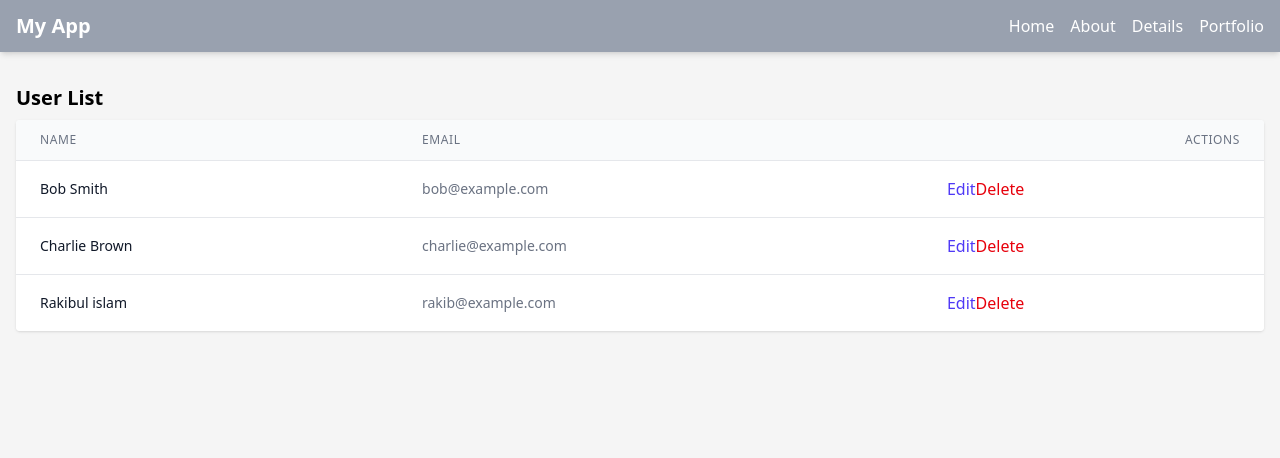
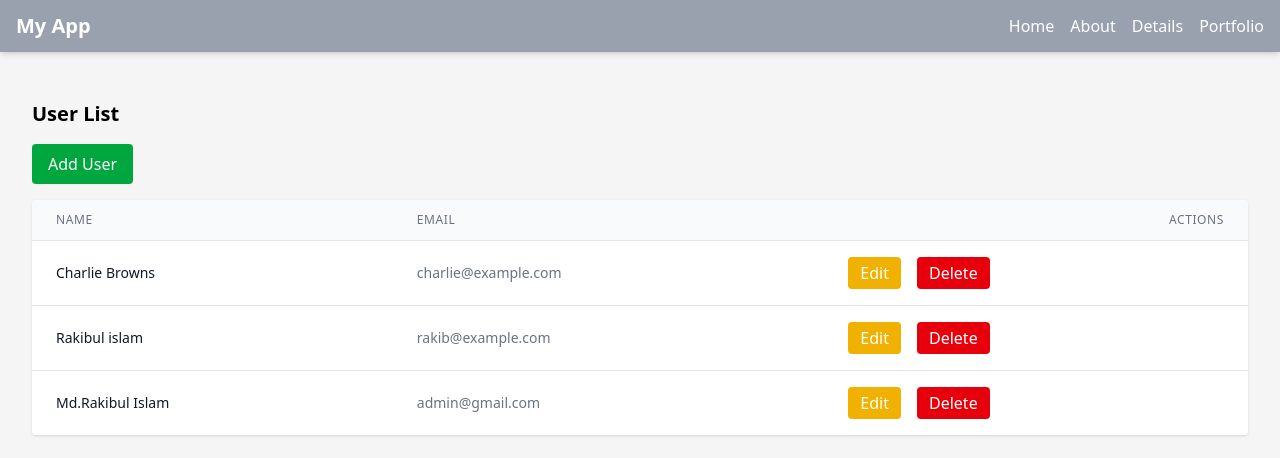
Before and after one commit to Rakib-cloud/Front-end-course, a React (Vite) app: page / in a window 1280 px wide. Shown: the top 458 px of the page. Built offline with nearby package versions, Linux system fonts and the light colour scheme; data requests are answered from the project's data file.

Commit message:
class 5 usestate and useEffect ,json server learned

```diff
--- a/db.json
+++ b/db.json
@@ -1,29 +1,30 @@
 {
   "users": [
     {
-      "id": "2",
-      "name": "Bob Smith",
-      "email": "bob@example.com"
+      "id": "3",
+      "name": "Charlie Browns",
+      "email": "charlie@example.com"
     },
     {
-      "id": "3",
-      "name": "Charlie Brown",
-      "email": "charlie@example.com"
-    }, {
       "id": "4",
       "name": "Rakibul islam",
       "email": "rakib@example.com"
+    },
+    {
+      "id": "5289",
+      "name": "Md.Rakibul Islam",
+      "email": "admin@gmail.com"
     }
   ],
   "products": [
     {
-      "id": 1,
+      "id": "1",
       "name": "Product 1",
       "price": 100,
       "product_category": "shirt"
     },
     {
-      "id": 2,
+      "id": "2",
       "name": "Product 2",
       "price": 300,
       "product_category": "pant"
--- a/src/components/user/UserList.jsx
+++ b/src/components/user/UserList.jsx
@@ -1,6 +1,6 @@
 import React from "react";
 
-const UserTable = ({ users }) => {
+const UserTable = ({ users,onEdit,onDelete }) => {
     if (users.length === 0) {
         return (
             <div className="bg-white rounded shadow p-6 text-center text-gray-500">
@@ -36,9 +36,19 @@ const UserTable = ({ users }) => {
                             <td className="px-6 py-4 whitespace-nowrap">
                                 <div className="text-sm text-gray-500">{user.email}</div>
                             </td>
-                            <td className="px-6 py-4 whitespace-nowrap">
-                                <button className="text-indigo-600 hover:text-indigo-900">Edit</button>
-                                <button className="text-red-600 hover:text-red-900">Delete</button>
+                            <td className="px-6 py-4 whitespace-nowrap flex gap-4">
+                                <button
+                                    onClick={() => onEdit(user)}
+                                    className="bg-yellow-500 text-white px-3 py-1 rounded cursor-pointer"
+                                >
+                                    Edit
+                                </button>
+                                <button
+                                    onClick={() => onDelete(user.id)}
+                                    className="bg-red-600 text-white px-3 py-1 rounded cursor-pointer"
+                                >
+                                    Delete
+                                </button>
                             </td>
 
                         </tr>
--- a/src/pages/user/UserPage.jsx
+++ b/src/pages/user/UserPage.jsx
@@ -1,83 +1,76 @@
+// pages/user/UserPage.jsx
 import React, { useState, useEffect } from "react";
-import {  getUsers} from "../../api/userApi.js";
-
-
-import UserTable from "../../components/user/UserList.jsx";
+import { getUsers, createUser, updateUser, deleteUser } from "../../api/userApi";
+import UserList from "../../components/user/UserList";
+import UserModal from "./components/UserModal.jsx";
 
 
 const UserPage = () => {
     const [users, setUsers] = useState([]);
-    const [mobile,setMobile]=useState('')
-    const [name,setName]=useState('')
-
-
-    // const onSubmit =()=>{
-    //   console.log('submitted value is',mobile,name)
-    // }
-
-
-
-
+    const [isModalOpen, setModalOpen] = useState(false);
+    const [editingUser, setEditingUser] = useState(null);
 
     const fetchUsers = async () => {
         const response = await getUsers();
         setUsers(response.data);
     };
 
-
-
     useEffect(() => {
         fetchUsers();
     }, []);
 
+    const handleAdd = () => {
+        setEditingUser(null);
+        setModalOpen(true);
+    };
 
+    const handleEdit = (user) => {
+        setEditingUser(user);
+        setModalOpen(true);
+    };
+
+    const handleDelete = async (id) => {
+        const confirm = window.confirm("Are you sure you want to delete this user?");
+        if (!confirm) return;
+
+        try {
+            const response = await deleteUser(id);
+            if (response.status === 200) {
+                alert("User deleted.");
+                fetchUsers();
+            }
+        } catch (err) {
+            console.error("Delete failed:", err);
+            alert("Error deleting user.");
+        }
+    };
+
+    const handleSave = async (userData) => {
+        if (editingUser) {
+            await updateUser(editingUser.id, userData);
+        } else {
+            await createUser(userData);
+        }
+        fetchUsers();
+    };
 
     return (
-        <>
-            <div className="">
-                {/*Value store in a state */}
-
-                {/*<div className="space-y-2">*/}
-                {/*    <div>*/}
-                {/*        <input*/}
-                {/*            name="mobile"*/}
-                {/*            className="p-2 rounded-md border border-gray-300"*/}
-                {/*            placeholder="Enter Mobile Number"*/}
-                {/*            value={mobile}*/}
-                {/*            onChange={(e) => setMobile(e.target.value)}*/}
-
-                {/*        />*/}
-                {/*    </div>*/}
-                {/*    <div>*/}
-                {/*        <input*/}
-                {/*            name="name"*/}
-                {/*            className="p-2 rounded-md border border-gray-300"*/}
-                {/*            placeholder="Enter Name"*/}
-                {/*            value={name}*/}
-                {/*            onChange={(e) => setName(e.target.value)}*/}
-
-                {/*        />*/}
-                {/*    </div>*/}
-                {/*    <div>*/}
-                {/*        <button className="bg-green-500 text-white px-4 py-2 rounded-md shadow"*/}
-                {/*                onClick={onSubmit}>Submit*/}
-                {/*        </button>*/}
-                {/*    </div>*/}
-
-
-                {/*</div>*/}
-
-                {/*Value get from json server and show into UI*/}
-
-
-
-                <div>
-                    <h2 className="text-xl font-semibold mb-2">User List</h2>
-                    <UserTable users={users}/>
-                </div>
-            </div>
-
-        </>
+        <div className="p-4">
+            <h2 className="text-xl font-semibold mb-4">User List</h2>
+            <button
+                onClick={handleAdd}
+                className="mb-4 bg-green-600 text-white px-4 py-2 rounded cursor-pointer"
+            >
+                Add User
+            </button>
+            <UserList users={users} onEdit={handleEdit} onDelete={handleDelete} />
+            <UserModal
+                isOpen={isModalOpen}
+                onClose={() => setModalOpen(false)}
+                onSave={handleSave}
+                editingUser={editingUser}
+            />
+        </div>
     );
 };
 
--- /dev/null
+++ b/src/pages/user/components/UserModal.jsx
@@ -0,0 +1,66 @@
+// components/user/UserModal.jsx
+import React, { useState, useEffect } from "react";
+
+const UserModal = ({ isOpen, onClose, onSave, editingUser }) => {
+    const [formData, setFormData] = useState({ name: "", email: "" });
+
+    useEffect(() => {
+        if (editingUser) {
+            setFormData(editingUser);
+        } else {
+            setFormData({ name: "", email: "" });
+        }
+    }, [editingUser]);
+
+    if (!isOpen) return null;
+
+    const handleChange = (e) => {
+        setFormData((prev) => ({ ...prev, [e.target.name]: e.target.value }));
+    };
+
+    const handleSubmit = (e) => {
+        e.preventDefault();
+        onSave(formData);
+        onClose();
+    };
+
+    return (
+        <div className="fixed inset-0 bg-black bg-opacity-50 flex justify-center items-center">
+            <div className="bg-white p-4 rounded w-96">
+                <h2 className="text-lg font-semibold mb-4">
+                    {editingUser ? "Edit User" : "Add User"}
+                </h2>
+                <form onSubmit={handleSubmit}>
+                    <input
+                        className="w-full border p-2 mb-2"
+                        type="text"
+                        name="name"
+                        placeholder="Name"
+                        value={formData.name}
+                        onChange={handleChange}
+                        required
+                    />
+                    <input
+                        className="w-full border p-2 mb-4"
+                        type="email"
+                        name="email"
+                        placeholder="Email"
+                        value={formData.email}
+                        onChange={handleChange}
+                        required
+                    />
+                    <div className="flex justify-end gap-2">
+                        <button type="button" onClick={onClose} className="bg-gray-400 px-4 py-2 rounded text-white">
+                            Cancel
+                        </button>
+                        <button type="submit" className="bg-blue-600 px-4 py-2 rounded text-white">
+                            {editingUser ? "Update" : "Add"}
+                        </button>
+                    </div>
+                </form>
+            </div>
+        </div>
+    );
+};
+
+export default UserModal;
```
